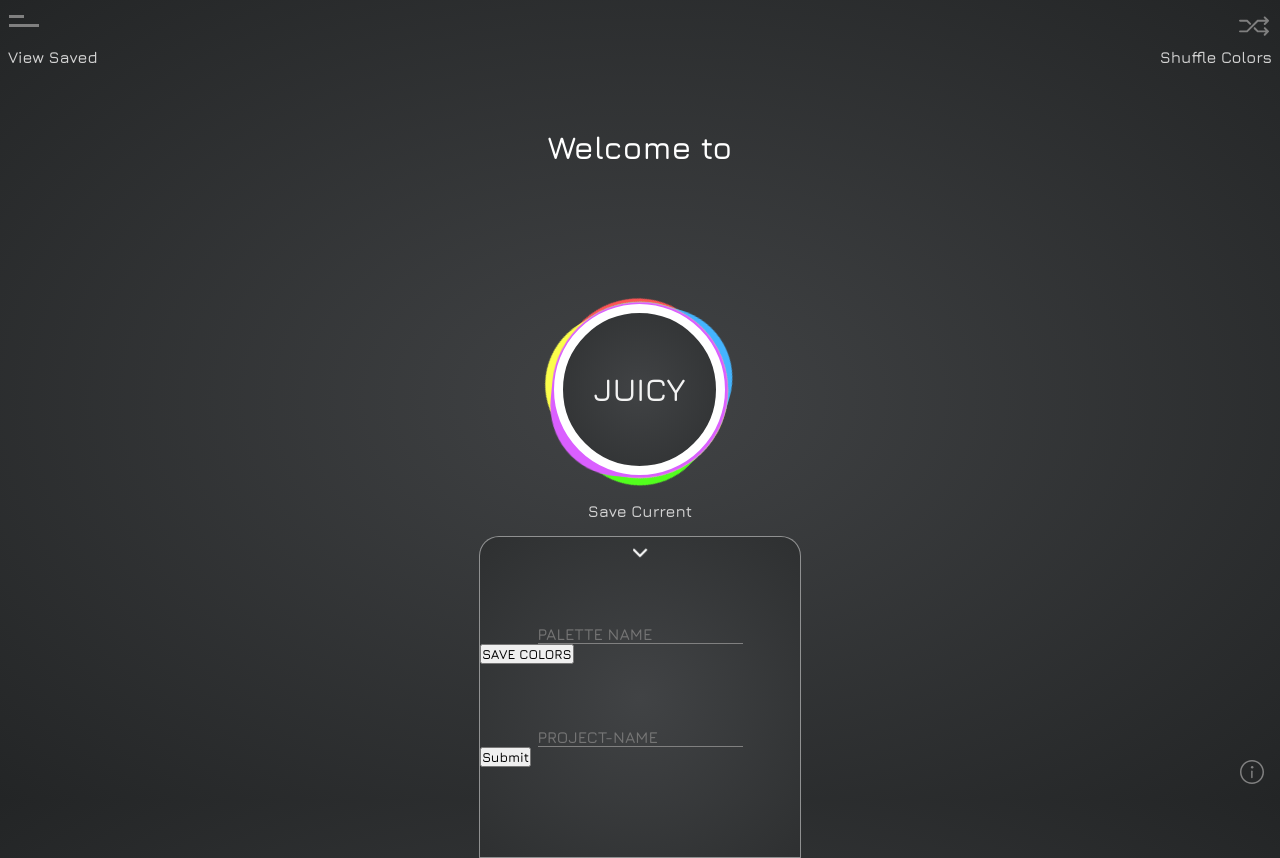
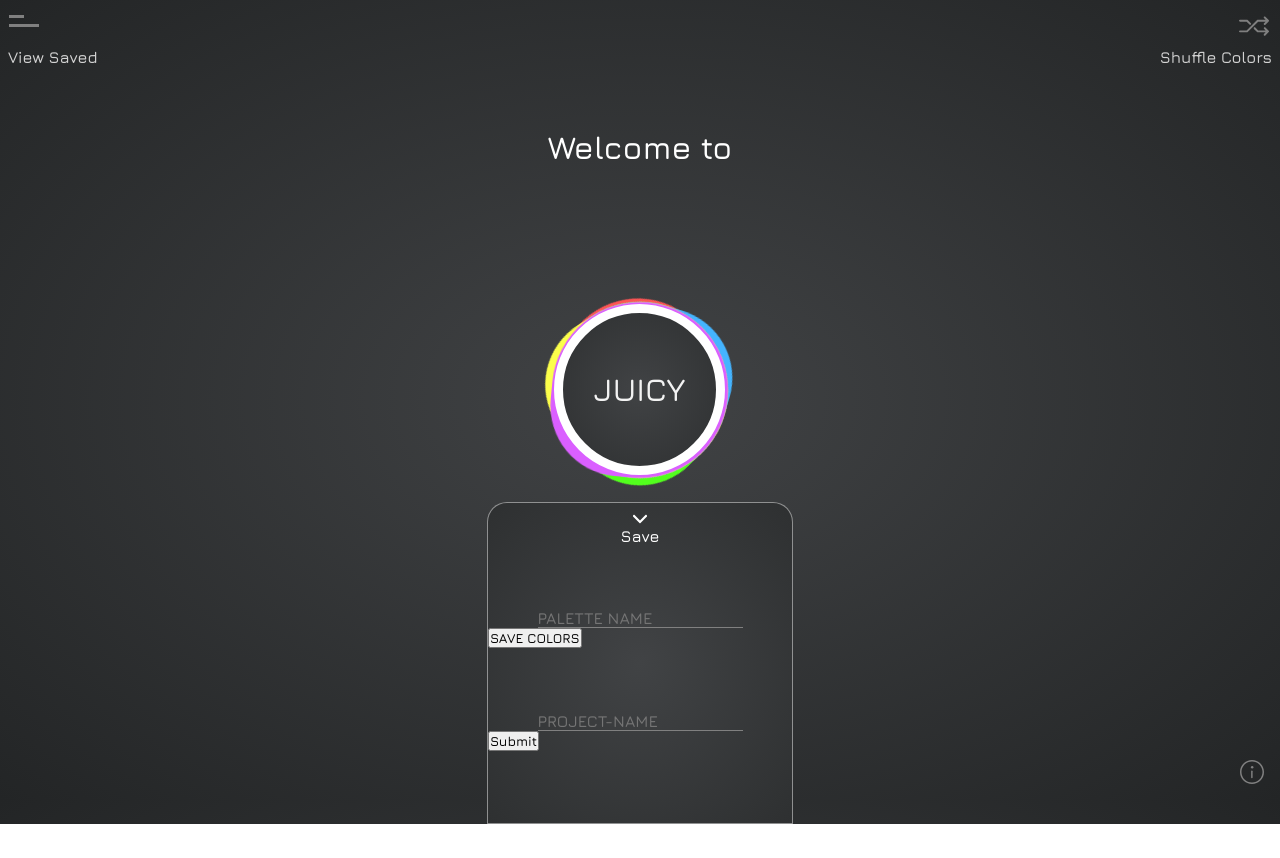
Before and after one commit to 30ozSteak/Juicy, a website: page public/index.html in a window 1280 px wide. Both pictures are taken after a click on the picture 640 px from the left and 753 px from the top of the page. After the commit the page ends 824 px from the top, so only its background shows below. Drawn offline with nearby package versions, Linux system fonts and the light colour scheme; no server answers.

Commit message:
change save button and save menu functionality

```diff
--- a/public/index.html
+++ b/public/index.html
@@ -40,11 +40,11 @@
   <section class="info-overlay info-overlay-shown">
     <p class="v">View Saved</p>
     <p class="s">Shuffle Colors</p>
-    <p class="c">Save Current</p>
   </section>
 
   <section class="save-block">
     <img class="d-m-btn" src="./assets/caret.svg" alt="">
+    <p>Save</p>
     <form>
       <input type="text" placeholder="Palette Name" class="save-color-palette-input" required>
       <button type="submit" class="save-color-palette-btn">SAVE COLORS</button>
--- a/public/scripts/scripts.js
+++ b/public/scripts/scripts.js
@@ -133,17 +133,17 @@ function getProjects() {
     })
 }
 
-// function getPalettes() {
-//   fetch('/api/v1/:prokect_id/palettes')
-//     .then(function (response) {
-//       return response.json()
-//     })
-//     .then(function (data) {
-//       data.forEach(palette => {
+function getPalettes() {
+  fetch('/api/v1/:prokect_id/palettes')
+    .then(function (response) {
+      return response.json()
+    })
+    .then(function (data) {
+      data.forEach(palette => {
 
-//       });
-//     })
-// }
+      });
+    })
+}
 
 function postProjects(name) {
   fetch("/api/v1/projects", {
--- a/public/style.css
+++ b/public/style.css
@@ -118,6 +118,11 @@ header {
   color: white;
   text-align: center;
   margin-bottom: 1rem;
+  transition: .2s;
+  cursor: pointer;
+}
+
+.project-label:hover {
   text-decoration: underline;
 }
 
@@ -289,17 +294,27 @@ header {
 
 .save-block {
   height: 20rem;
-  width: 20rem;
+  width: 19rem;
   border-radius: 20px 20px 0 0;
-  margin: 13.5rem auto 0;
   border: 1px solid rgba(255, 255, 255, 0.459);
   background: radial-gradient(#414345, #2e3031);
   transition: .6s;
   ;
+  margin: 14.5rem auto;
+}
+
+.save-block p {
+  text-align: center;
+  color: gray;
+  transition: .3s;
 }
 
 .save-block-open {
   margin: 1rem auto 0 auto !important;
+}
+
+.save-block-open p {
+  color: white;
 }
 
 .save-block input {
@@ -328,7 +343,6 @@ header {
 .ℹ️:hover {
   filter: brightness(180%);
   cursor: pointer;
-  z-index: 500;
 }
 
 /* ! info-overlay ! */
@@ -360,9 +374,8 @@ header {
 
 .c {
   text-align: center;
-  margin-top: 1rem;
+  margin-top: 13rem;
 }
-
 
 .proj-palette-circles {
   display: flex;
```
